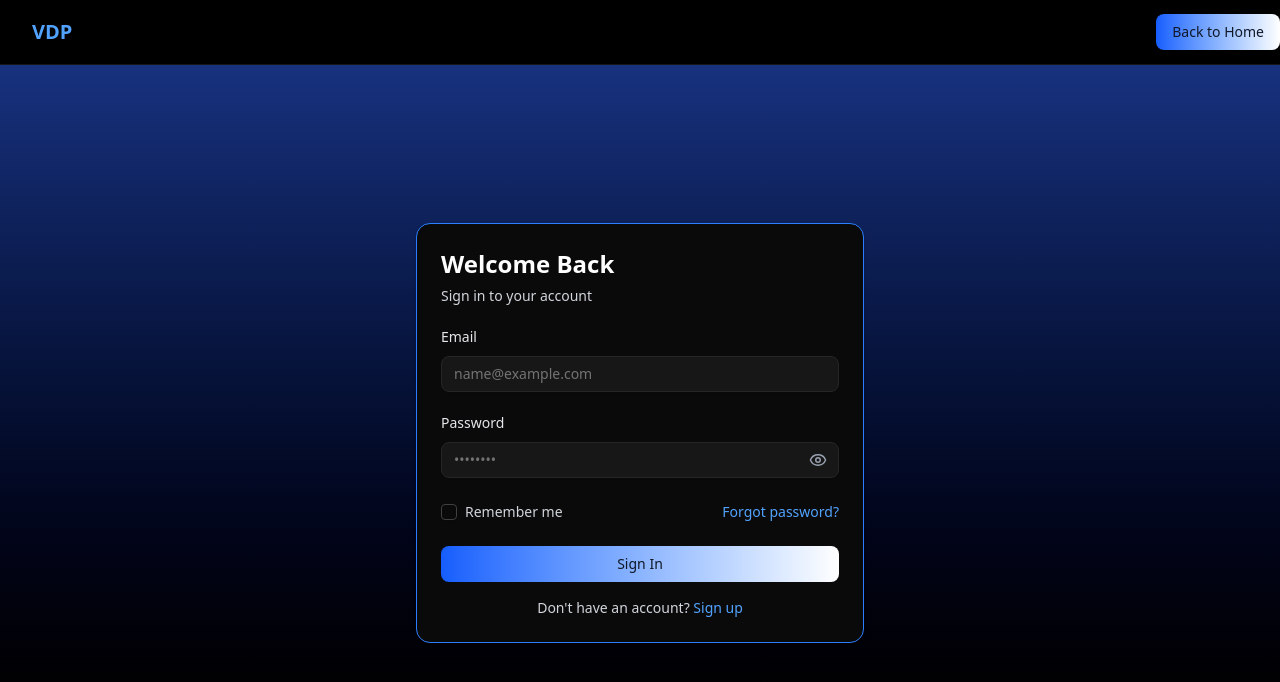
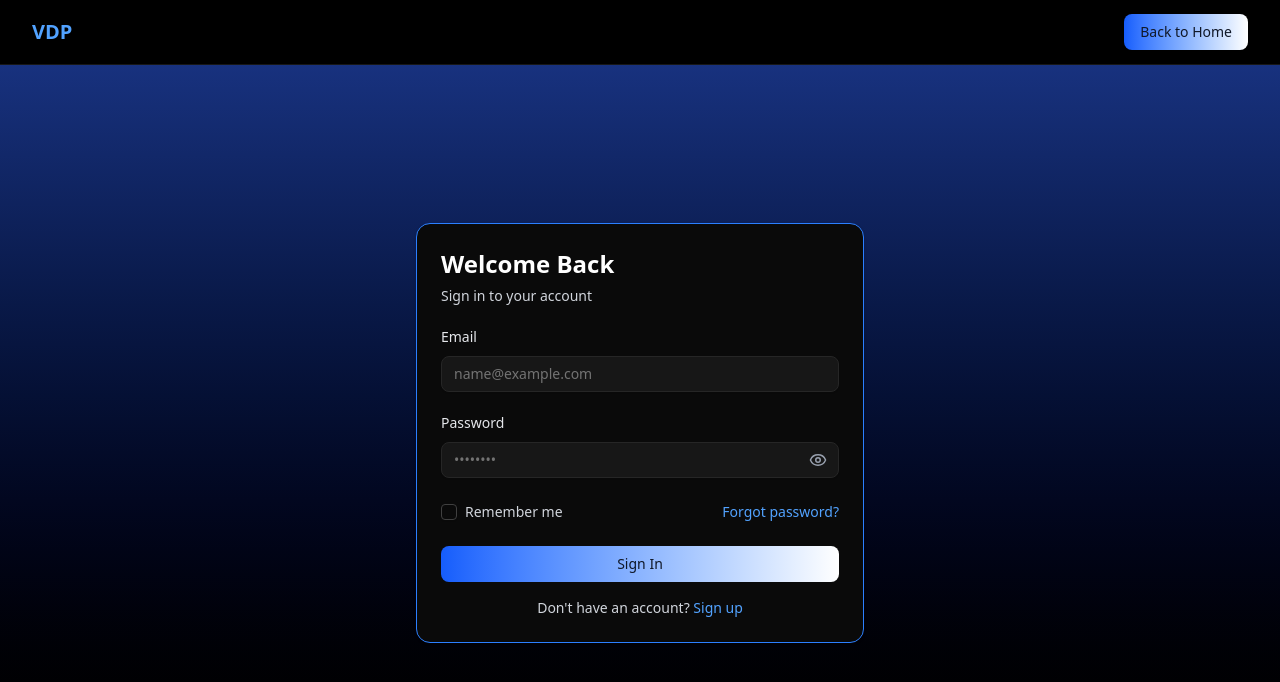
Before and after one commit to Ohhaseeb/vertical-performance-development, a Next.js app: page /login in a window 1280 px wide. Shown: the top 682 px of the page. Built offline with nearby package versions, Linux system fonts and the light colour scheme; no server answers.

Commit message:
fixed up header for login and signup

```diff
--- a/src/app/login/page.tsx
+++ b/src/app/login/page.tsx
@@ -73,16 +73,15 @@ export default function Login() {
   return (
     <div className="flex min-h-screen flex-col bg-gradient-to-b from-blue-900 to-black">
       <header className="sticky top-0 z-40 border-b border-neutral-900 bg-black">
-        <div className="container flex h-16 items-center justify-between py-4">
-          <div className="flex items-center gap-2">
+        <div className="w-full flex h-16 items-center justify-between py-4 px-8">
+          <div className="flex items-center">
             <Link href="/">
-              <div className="flex items-center gap-2">
-
-                <span className="text-xl font-bold text-blue-400 px-8">VDP</span>
+              <div className="flex items-center">
+                <span className="text-xl font-bold text-blue-400">VDP</span>
               </div>
             </Link>
           </div>
-          <div className="flex items-center gap-4">
+          <div className="flex items-center">
             <Button className="bg-gradient-to-r from-blue-600 to-white text-gray-900 hover:opacity-90" asChild>
               <Link href="/">Back to Home</Link>
             </Button>
--- a/src/app/signup/page.tsx
+++ b/src/app/signup/page.tsx
@@ -173,11 +173,11 @@ export default function Signup() {
   return (
     <div className="flex min-h-screen flex-col bg-gradient-to-b from-blue-900 to-black">
       <header className="sticky top-0 z-40 border-b border-neutral-900 bg-black">
-        <div className="container flex h-16 items-center justify-between py-4">
+        <div className="w-full flex h-16 items-center justify-between py-4 px-8">
           <div className="flex items-center gap-2">
             <Link href="/">
               <div className="flex items-center gap-2">
-                <span className="text-xl font-bold text-blue-400 px-8">VDP</span>
+                <span className="text-xl font-bold text-blue-400 ">VDP</span>
               </div>
             </Link>
           </div>
```
